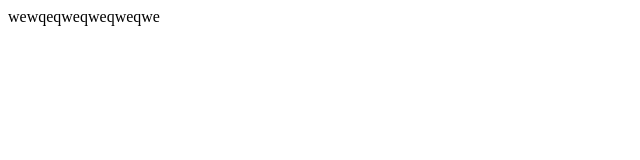
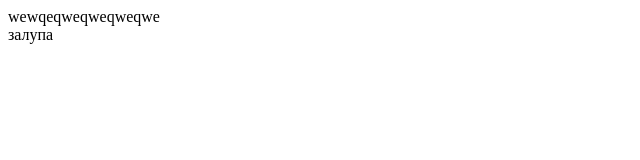
Before and after one commit to IvanRock23/html-homework, a plain HTML site: page hw1/index.html in a window 1280 px wide. Shown: the full height of the page, 0-640 px from the left. Drawn offline with Linux system fonts and the light colour scheme.

Commit message:
new code

```diff
--- a/hw1/index.html
+++ b/hw1/index.html
@@ -7,5 +7,6 @@
 </head>
 <body>
     wewqeqweqweqweqwe
+    <div>залупа </div>
 </body>
 </html>
```
